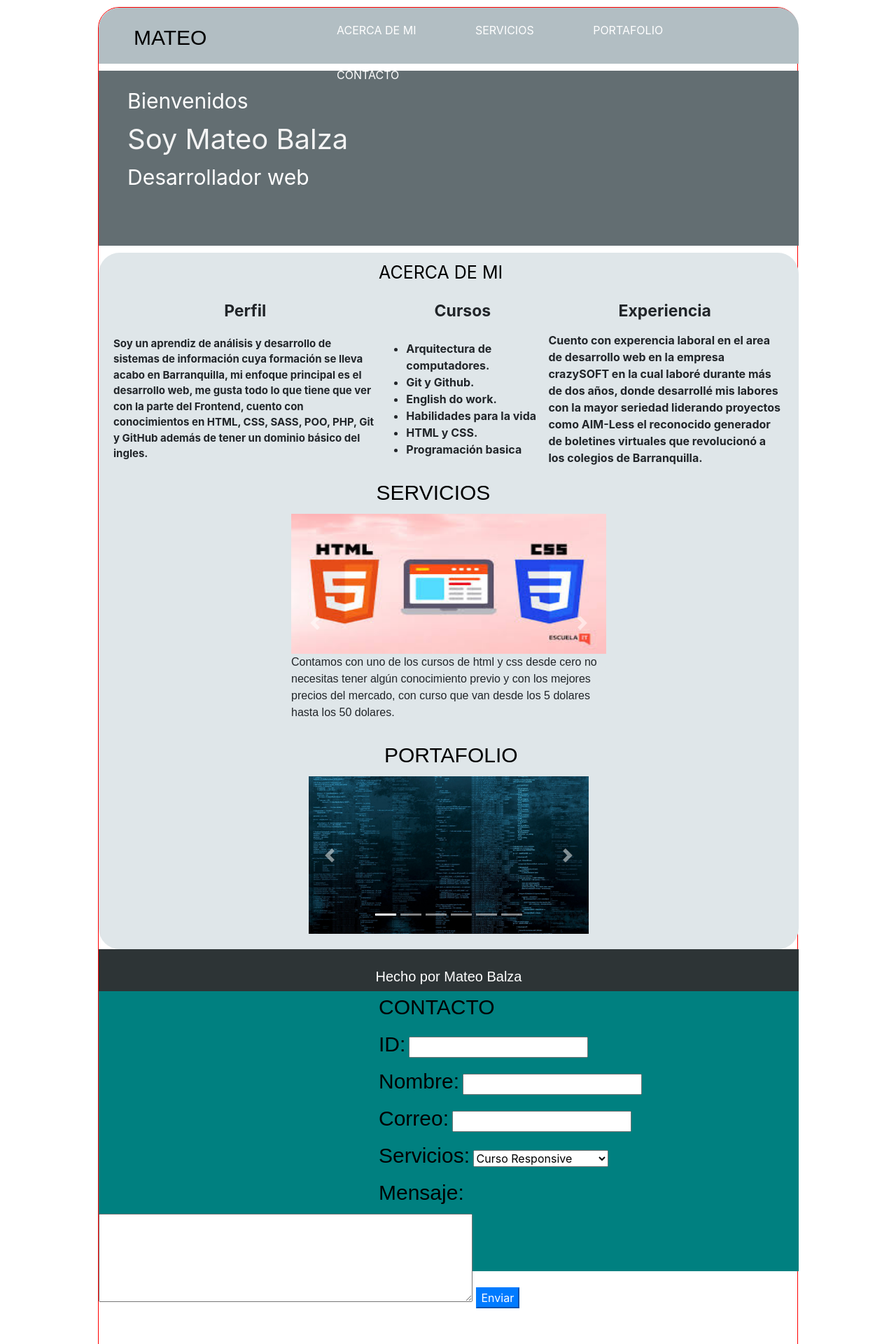
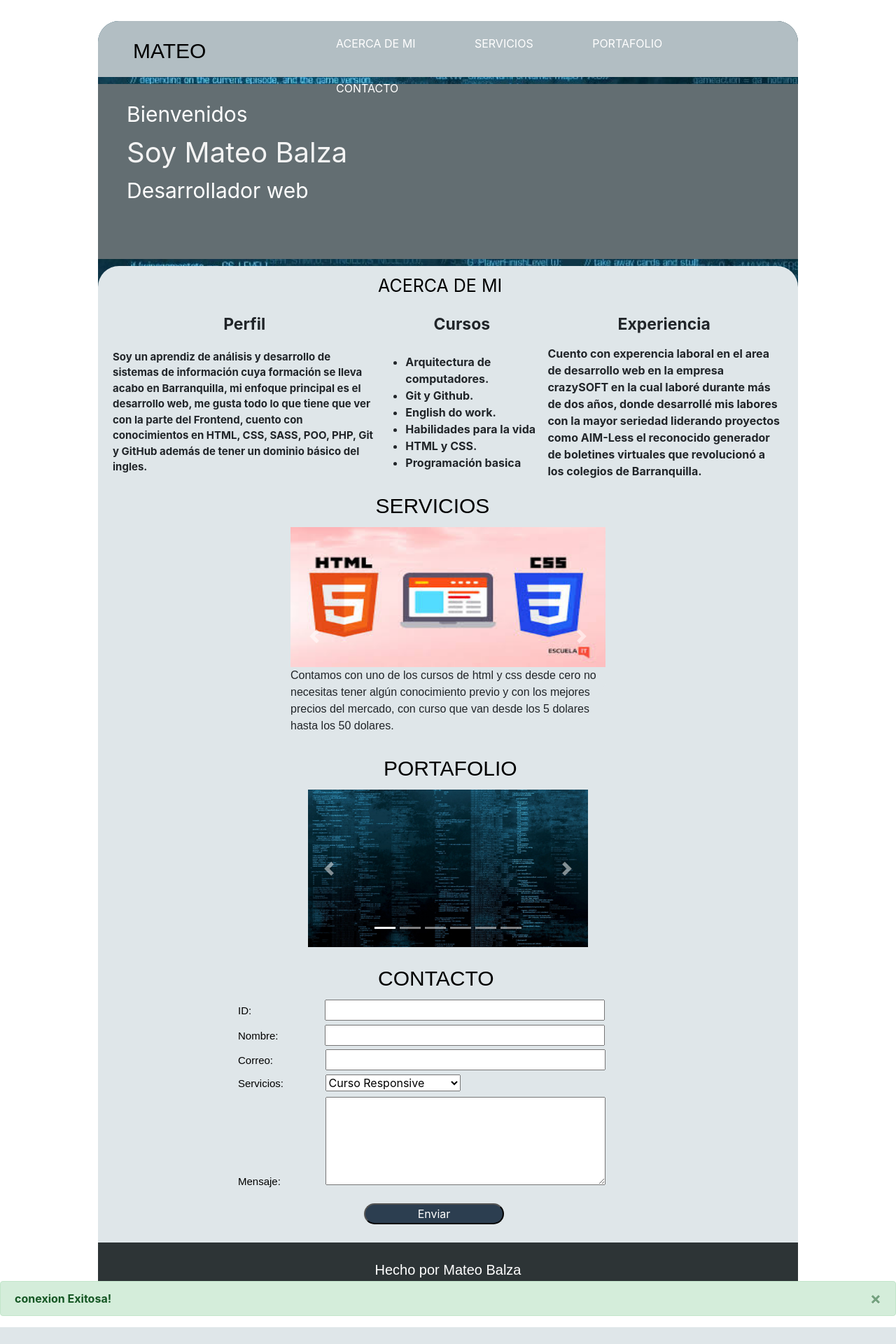
Before and after one commit to matking2001/Hoja-vida, a PHP site: page / in a window 1280 px wide. Shown: the top 1920 px of the page at 70% size. After the commit the page ends 1896 px from the top, so only its background shows below. Run offline with PHP 8.4, Linux system fonts and the light colour scheme.

Commit message:
Se termino el form

```diff
--- a/index.html
+++ b/index.php
@@ -290,30 +290,36 @@
           </div>
         </div>
       </div>
-      <footer class="page-footer font-small blue pt-4">Hecho por Mateo Balza</footer>
+
       <div class="c-contacto">
         <div class="contacto">
-          <label for="">CONTACTO</label>
+          <label id="label"for="">CONTACTO</label>
           <form class="formulario" method="POST">
-            <label for="">ID:</label>
-            <input type="number" name="id">
-            <label for="">Nombre: </label>
-            <input type="text" name="" name="nombre">
-            <label for="">Correo: </label>
-            <input type="email" name="correo">
-            <label for="">Servicios: </label>
-            <select name="curso" id="">
+            <label class="label" for="">ID:</label>
+            <input class="dato1" type="number" name="id">
+            <br>
+            <label class="label" for="">Nombre: </label>
+            <input class="dato2" type="text" name="" name="nombre">
+            <br>
+            <label class="label" for="">Correo: </label>
+            <input class="dato3" type="email" name="correo">
+            <br>
+            <label class="label" for="">Servicios: </label>
+            <select class="dato4" name="curso" id="">
               <option value="Responsive">Curso Responsive</option>
               <option value="PHP">Curso PHP</option>
               <option value="Angular">Curso Angular</option>
               <option value="Master desarrollo web">Master Desarrollo web</option>
             </select>
-            <label for="">Mensaje:</label>
-            <textarea name="" id="" cols="50" rows="5" name="mensaje"></textarea>
-            <input type="submit" class="btn-primary" name="validar" value="Enviar">
+            <br>
+            <label class="label l5" for="">Mensaje:</label>
+            <textarea class="dato5" name="" id="" cols="50" rows="5" name="mensaje"></textarea>
+            <br>
+            <input type="submit" class="boton" name="validar" value="Enviar">
           </form>
         </div>
       </div>
+      <footer class="page-footer font-small blue pt-4">Hecho por Mateo Balza</footer>
     </div>
 
 
--- a/insertar.php
+++ b/insertar.php
@@ -33,7 +33,7 @@
             $date2= trim($_POST['nombre']);
             $date3= trim($_POST['correo']);
             $date4= trim($_POST['curso']);
-            //$date5= trim($_POST['mensaje']);
+            $date5= trim($_POST['mensaje']);
             $datos= "INSERT INTO `servicio`(`Id`,`Nombre`,`Correo`,`Servicio`,`Mensaje`) VALUES (`$date1`,`$date2`,`$date3`,`$date4`,`$date5`)";
             $reg= mysqli_query($connect,$datos);
 
--- a/style.css
+++ b/style.css
@@ -4,11 +4,10 @@
 
 .contenedor{
 	width: 1000px;
-	height: 3000px;
-	border: 1px solid red;
+	height: 1800px;
     margin: auto;
-	margin-top: 10px;
-	/*background-image: url(imagenes/img5.jpg);*/
+	margin-top: 30px;
+	background-image: url(imagenes/img5.jpg);
 	border-radius: 30px 30px 0 0;
 }
 .contenedor .anuncio {
@@ -111,7 +110,6 @@
 	width: 1000px;
 	height: 300px;
 	background-color: #dfe6e9;
-    border-radius: 0 0 30px 30px;
 
 }
 
@@ -154,24 +152,18 @@
 }
 
 .c-contacto{
-	background-color: teal;
+	background-color: #dfe6e9;
 	width: 1000px;
 	height: 400px;
 }
 
-.c-contacto .contacto label{
+.c-contacto .contacto #label{
 	font-size: 30px;
 	font-family: sans-serif;
 	color: black;
 	margin-left: 40%;
 }
 
-/*.footer{
-	height: 60px;
-	width: 1000px;
-	background-color: #2d3436;
-	margin-top: 50%;
-}*/
 footer{
 	height: 60px;
 	width: 1000px;
@@ -182,3 +174,47 @@
 	text-align: center;
 
 }
+
+.label{
+	color: black;
+	font-size: 15px;
+	font-family: sans-serif;
+	margin-left: 20%;
+}
+
+.dato1{
+	margin-left: 100px;
+	width: 400px;
+}
+
+.dato2{
+	margin-left: 62px;
+	width: 400px;
+}
+
+.dato3{
+	margin-left: 70px;
+	width: 400px;
+}
+
+.dato4{
+	margin-left: 55px;
+}
+
+.dato5{
+	margin-left: 60px;
+	width: 400px;
+}
+
+.boton{
+	margin-top: 20px;
+	width: 200px;
+	border-radius: 20px;
+	background: #2c3e50;
+	color: white;
+	margin-left: 38%;
+}
+
+.l5{
+	margin-bottom: -20px;
+}
```
